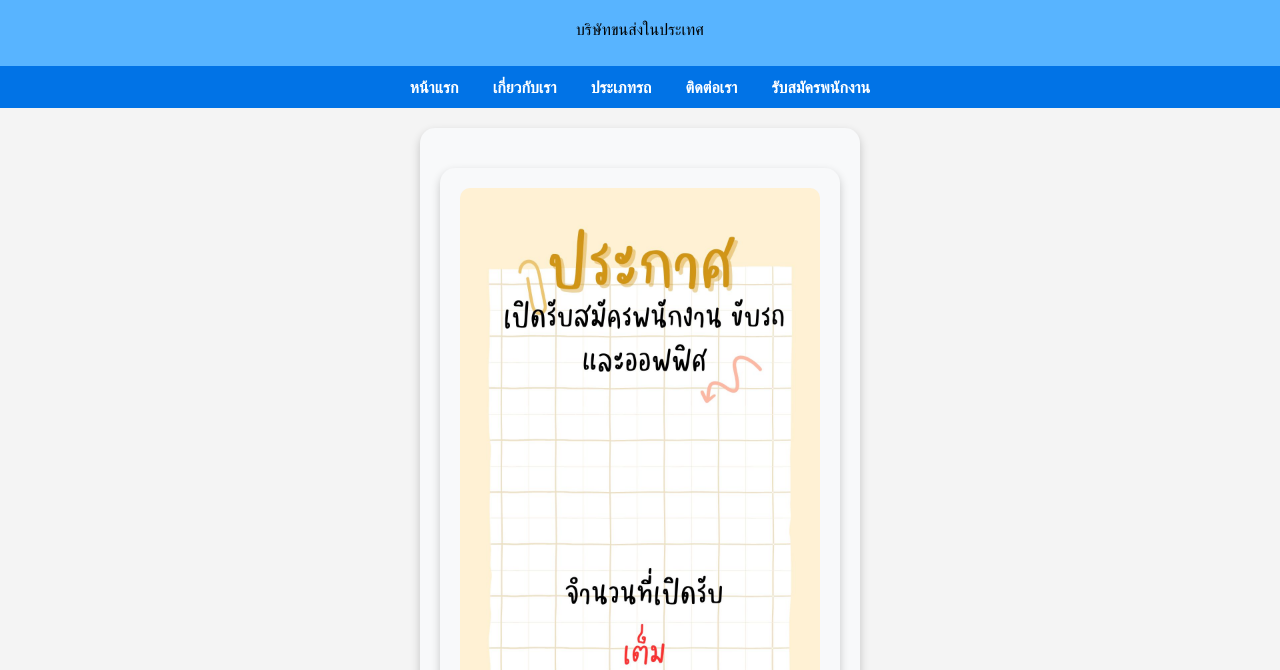
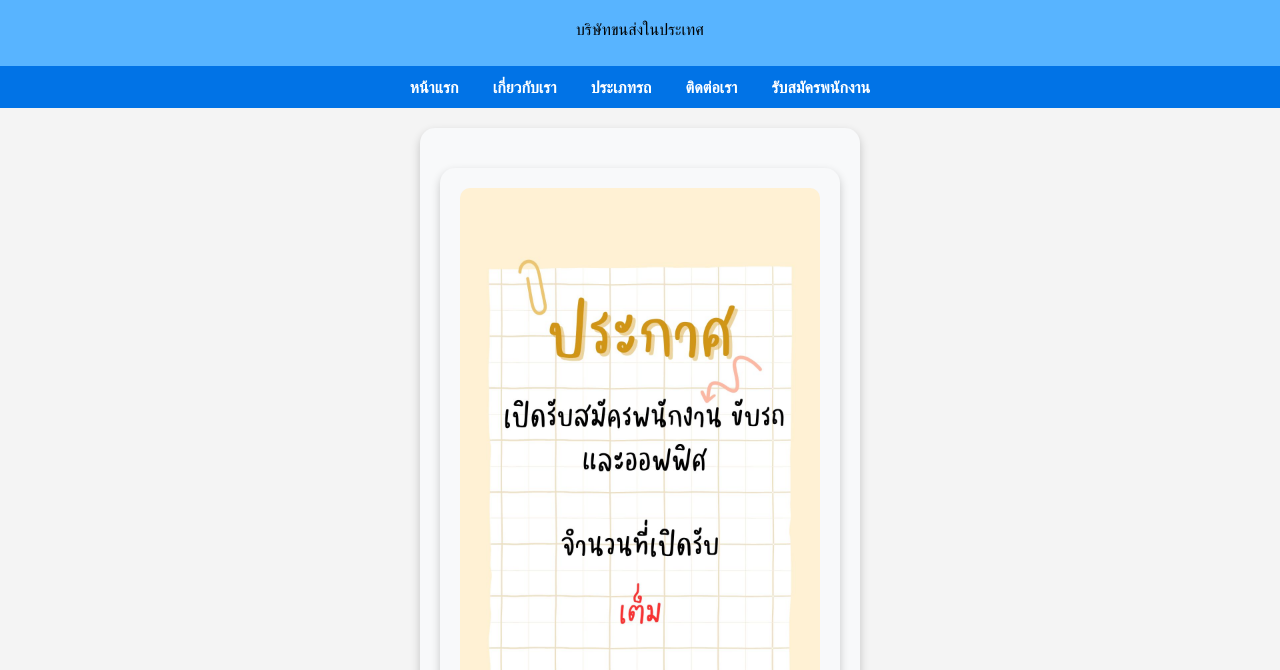
Before and after one commit to noomteer56-source/my-website, a plain HTML site: page careers.html in a window 1280 px wide. Shown: the part 130-800 px from the top of the page. Drawn offline with Linux system fonts and the light colour scheme.

Commit message:
Update website

```diff
--- a/careers.html
+++ b/careers.html
@@ -24,7 +24,7 @@
 <section class="image-careers-cards">
   <div class="image-careers-cards">
     <a href="https://docs.google.com/forms/d/e/1FAIpQLSfeLSvHBNEUEv-IannwCp_4mGTzbS8hyNzByVRz-E319RQ8rw/viewform?usp=header" target="_blank">
-      <img src="images/BGC.jpg" alt="รับสมัครพนักงาน">
+      <img src="images/ประกาศ.jpg" alt="รับสมัครพนักงาน">
       <button>กรอกใบสมัคร</button>
     </a>
   </div>
```
Also changed, not shown: images/ประกาศ.jpg (added).
